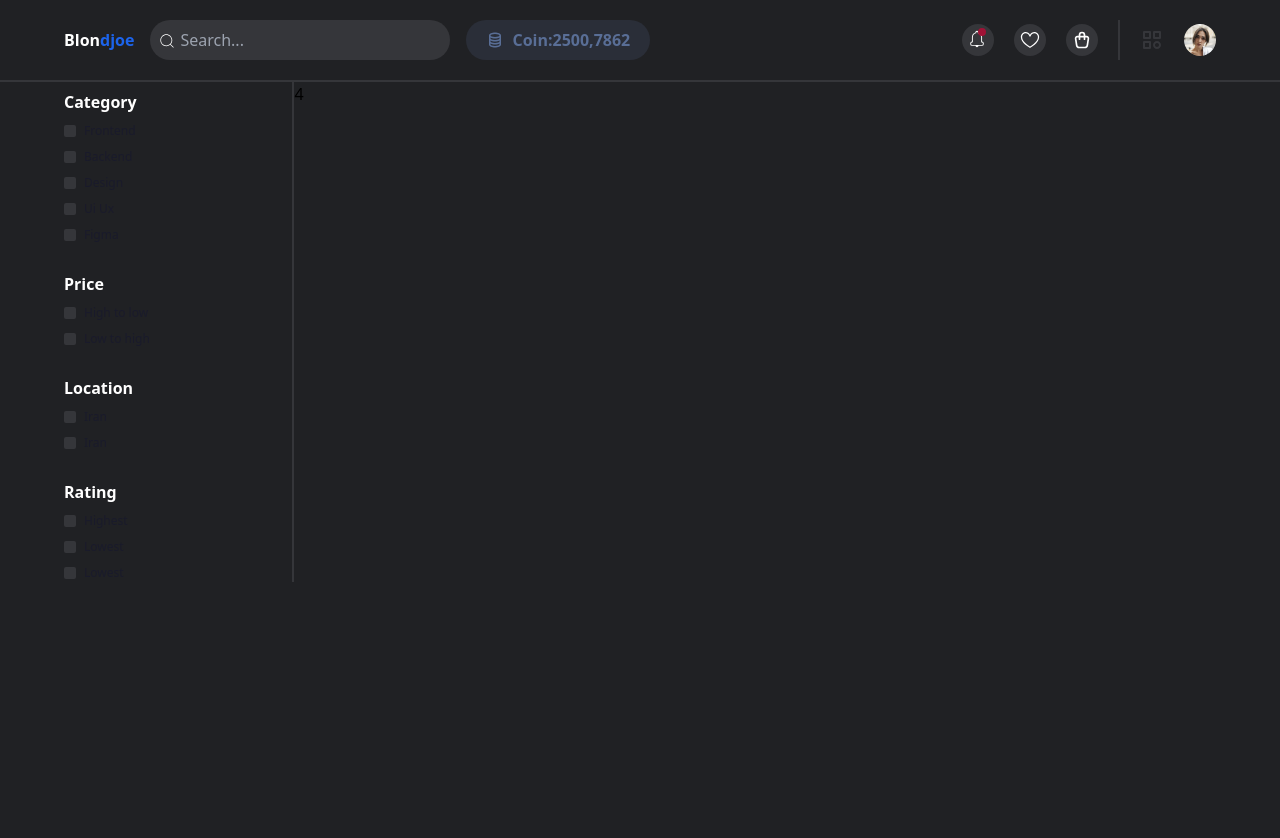
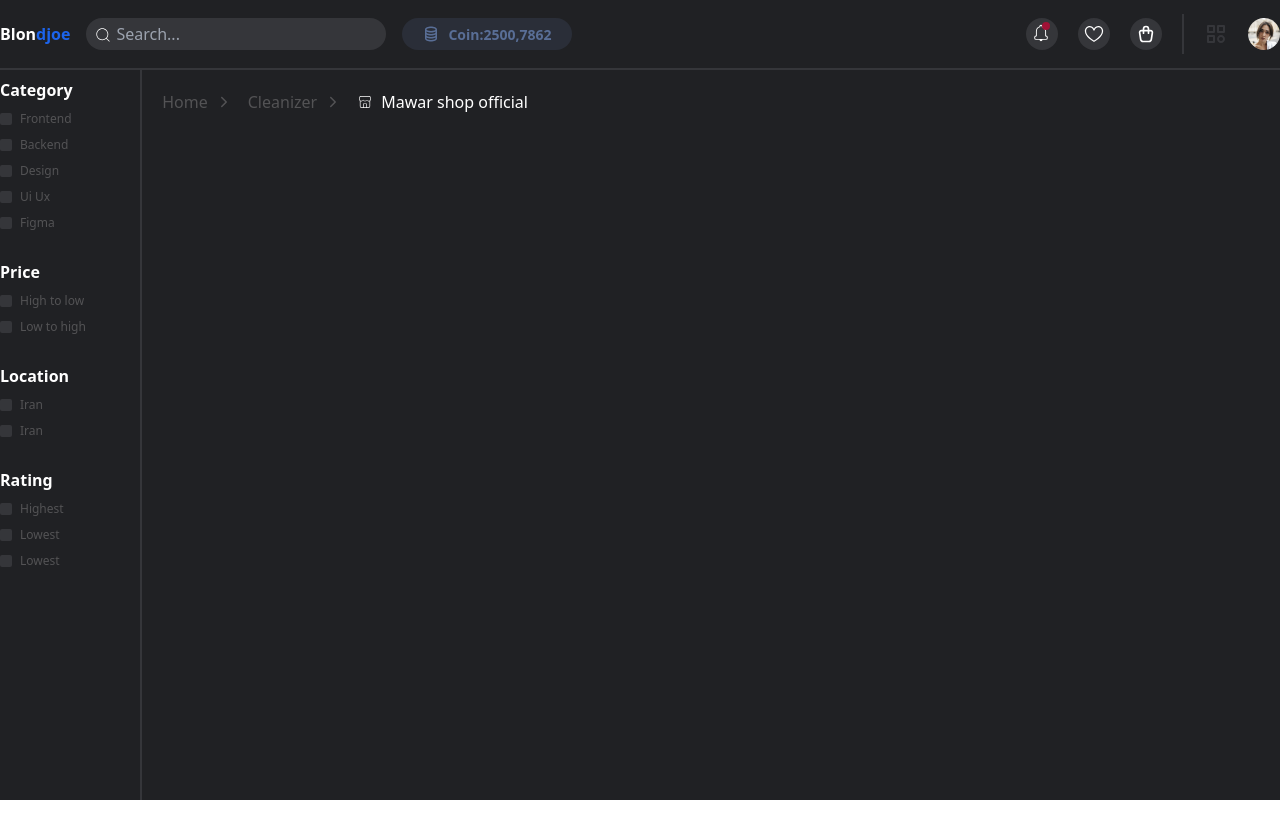
Before and after one commit to suriya-work/e-commerce-dashboard, a React (Vite) app: page / in a window 1280 px wide. Shown: the top 838 px of the page. After the commit the page ends 800 px from the top, so only its background shows below. Built offline with nearby package versions, Linux system fonts and the light colour scheme.

Commit message:
add search and home

```diff
--- a/src/App.jsx
+++ b/src/App.jsx
@@ -1,11 +1,14 @@
+import Aside from "./components/aside/Aside";
 import Header from "./components/header/Header";
-import HomePage from "./components/homePage/HomePage";
-
+import Home from "./components/homePage/Home";
 const App = () => {
   return (
-    <div className="min-h-screen bg-mainbg">
+    <div className="min-h-screen grid grid-cols-1 grid-rows-[70px_1fr] bg-mainbg">
       <Header />
-      <HomePage />
+      <div className="container grid grid-cols-9 w-full">
+        <Aside />
+        <Home />
+      </div>
     </div>
   );
 };
--- a/src/components/header/Header.jsx
+++ b/src/components/header/Header.jsx
@@ -6,22 +6,22 @@ import { Hamburger } from "./HamburgerMenu";
 const Header = () => {
   return (
     <>
-      <div className="container flex items-center py-5 justify-between border-mainfg w-full  border-b-2">
-        <div className="md:hidden">
+      <div className="container md:col-span-8 flex items-center py-5 justify-between border-mainfg   border-b-2">
+        <div className="md:hidden pl-5">
           <Hamburger />
         </div>
 
         <div className="flex items-center gap-4">
-          <h1 className="text-white font-bold">
+          <h1 className="text-white font-bold md:pr-0 pr-5 ">
             Blon<span className="text-primary font-bold">djoe</span>
           </h1>
           <div className="md:flex hidden">
             <Search />
           </div>
           {/* coin */}
-          <div className="md:flex items-center bg-base-25 w-full h-10 rounded-full px-5 hidden">
+          <div className="md:flex items-center bg-base-25 w-full h-8 rounded-full px-5 hidden">
             <BiCoinStack className="text-current" size={18} />
-            <p className="text-current font-semibold ml-2">Coin:2500,7862</p>
+            <p className="text-current font-semibold ml-2 text-sm">Coin:2500,7862</p>
           </div>
         </div>
         <div className="md:flex hidden">
@@ -29,7 +29,7 @@ const Header = () => {
         </div>
       </div>
       {/* search-Mobile */}
-      <div className="flex md:hidden my-5 items-center justify-center">
+      <div className="flex md:hidden justify-center my-5">
         <Search />
       </div>
     </>
--- a/src/components/homePage/Home.jsx
+++ b/src/components/homePage/Home.jsx
@@ -1,8 +1,24 @@
-
+import { CiShop } from "react-icons/ci";
+import { IoIosArrowForward } from "react-icons/io";
 const Home = () => {
   return (
-    <div className="col-span-4 row-span-7">4</div>
-  )
-}
+    <div className="col-span-8 py-5">
+      <div className="flex gap-4 pl-5">
+        <span className="flex items-center gap-2 text-base-75">
+          <p>Home</p>
+          <IoIosArrowForward />
+        </span>
+        <span className="flex items-center gap-2 text-base-75">
+          <p>Cleanizer</p>
+          <IoIosArrowForward />
+        </span>
+        <span className="flex items-center gap-2 text-white">
+          <CiShop />
+          <p>Mawar shop official</p>
+        </span>
+      </div>
+    </div>
+  );
+};
 
-export default Home
+export default Home;
--- a/src/components/homePage/HomePage.jsx
+++ /dev/null
@@ -1,13 +0,0 @@
-import Aside from "../aside/Aside";
-import Home from "./Home";
-
-const HomePage = () => {
-  return (
-    <div className="container grid grid-cols-5 grid-rows-7">
-          <Aside />
-          <Home />
-    </div>
-  );
-};
-
-export default HomePage;
--- a/src/components/seacrh/Search.jsx
+++ b/src/components/seacrh/Search.jsx
@@ -3,14 +3,14 @@ const Search = () => {
   return (
     <>
       <form className="relative">
-        <div className="absolute left-2 top-3">
+        <div className="absolute left-2 top-2">
           <CiSearch className="text-white" size={18} />
         </div>
         <input
           type="text"
           required
           placeholder="Search..."
-          className="h-[40px] md:w-[300px] w-[350px] items-center rounded-full text-white  pl-[30px] outline-none border-none bg-mainfg"
+          className="h-8 md:w-[300px] w-[350px] items-center rounded-full text-white  pl-[30px] outline-none border-none bg-mainfg"
         />
       </form>
     </>
--- a/tailwind.config.js
+++ b/tailwind.config.js
@@ -13,7 +13,7 @@ export default {
         green:'#0c9a56',
         "base-25": "#2a2e38",
         "base-50": "#5c5d5e",
-        "base-75": "#1a1b2b",
+        "base-75": "#535355",
         "base-100": "#1e1f2e",
         "base-200": "#0a0a0f",
         "base-300": "#0a0a0f",
@@ -31,11 +31,6 @@ export default {
       },
       container: {
         center: true,
-        padding: {
-          DEFAULT: "1rem",
-          lg: "3rem",
-          xl: "4rem",
-        },
       },
     },
   },
```
